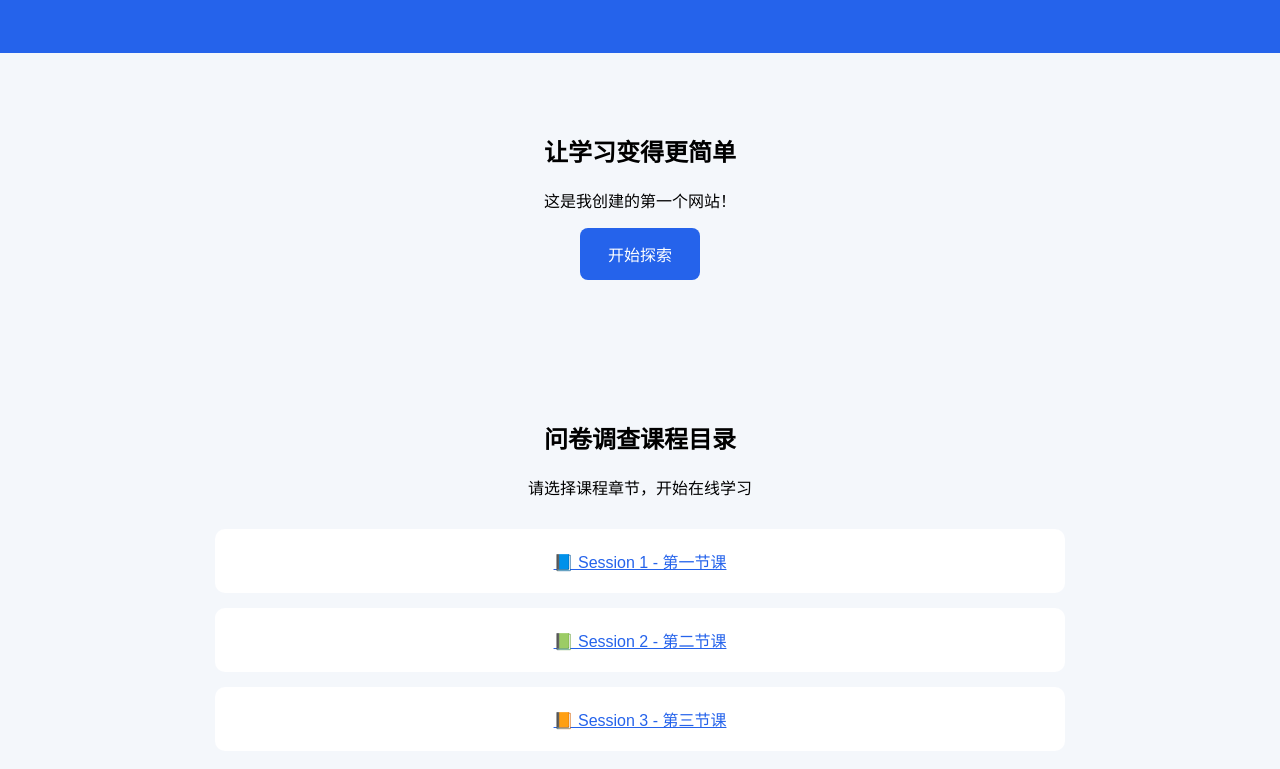
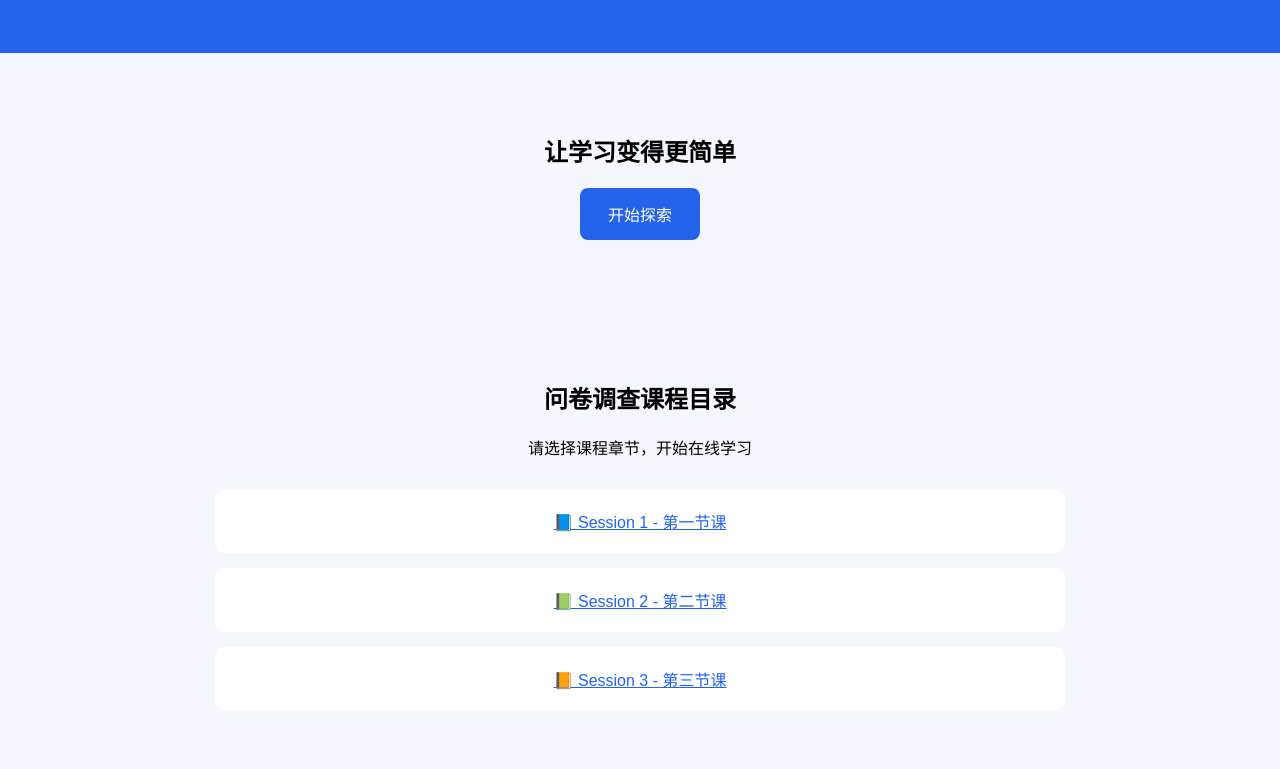
Before and after one commit to xchen0524/Questionnaire-Survey, a plain HTML site: page index.html in a window 1280 px wide. Shown: the part 147-916 px from the top of the page. Drawn offline with Linux system fonts and the light colour scheme.

Commit message:
Update index.html

```diff
--- a/index.html
+++ b/index.html
@@ -37,7 +37,6 @@
   </header>
   <main>
     <h2>让学习变得更简单</h2>
-    <p>这是我创建的第一个网站！</p>
     <a class="button" href="https://github.com">
       开始探索
     </a>
```
